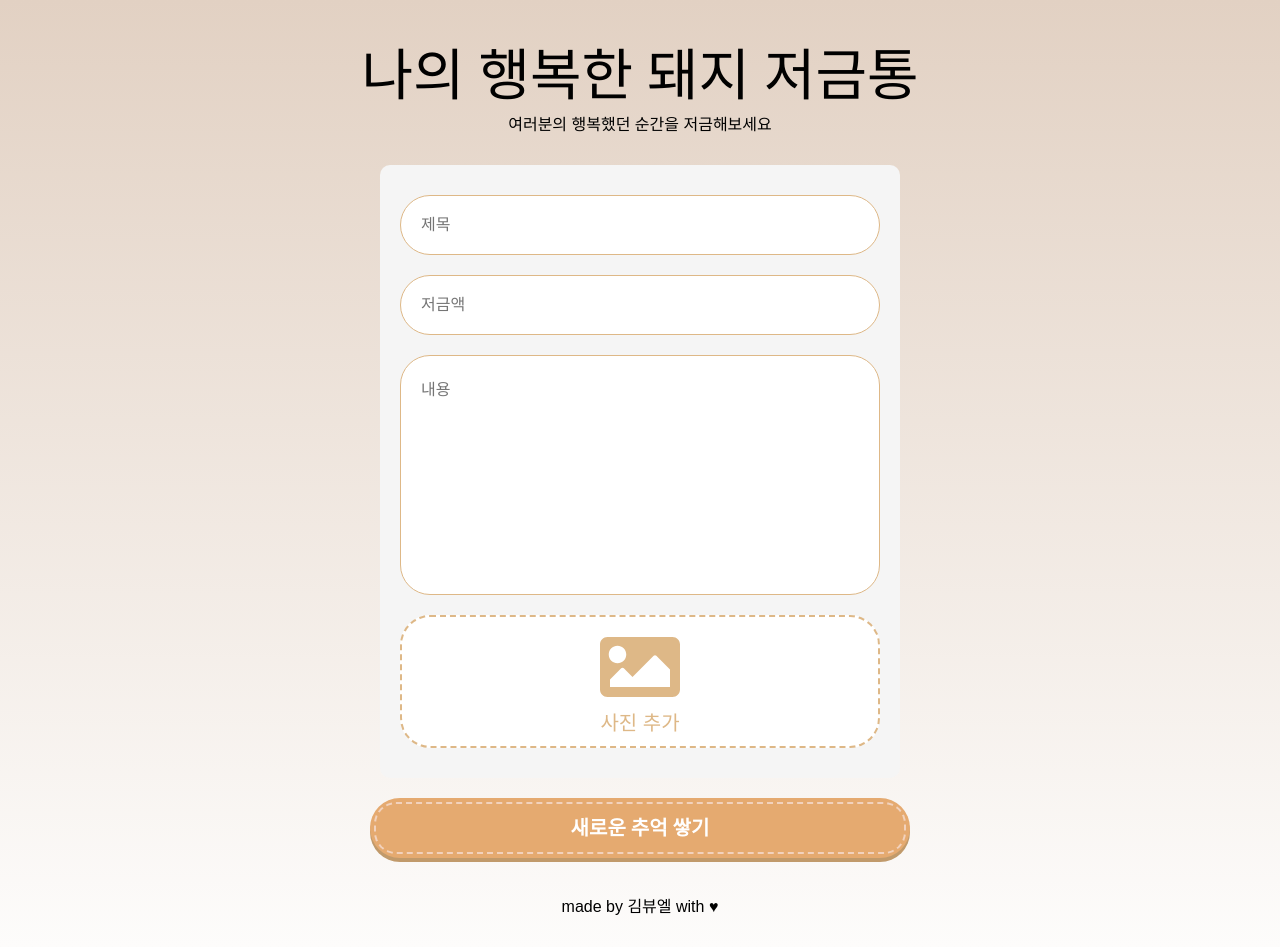
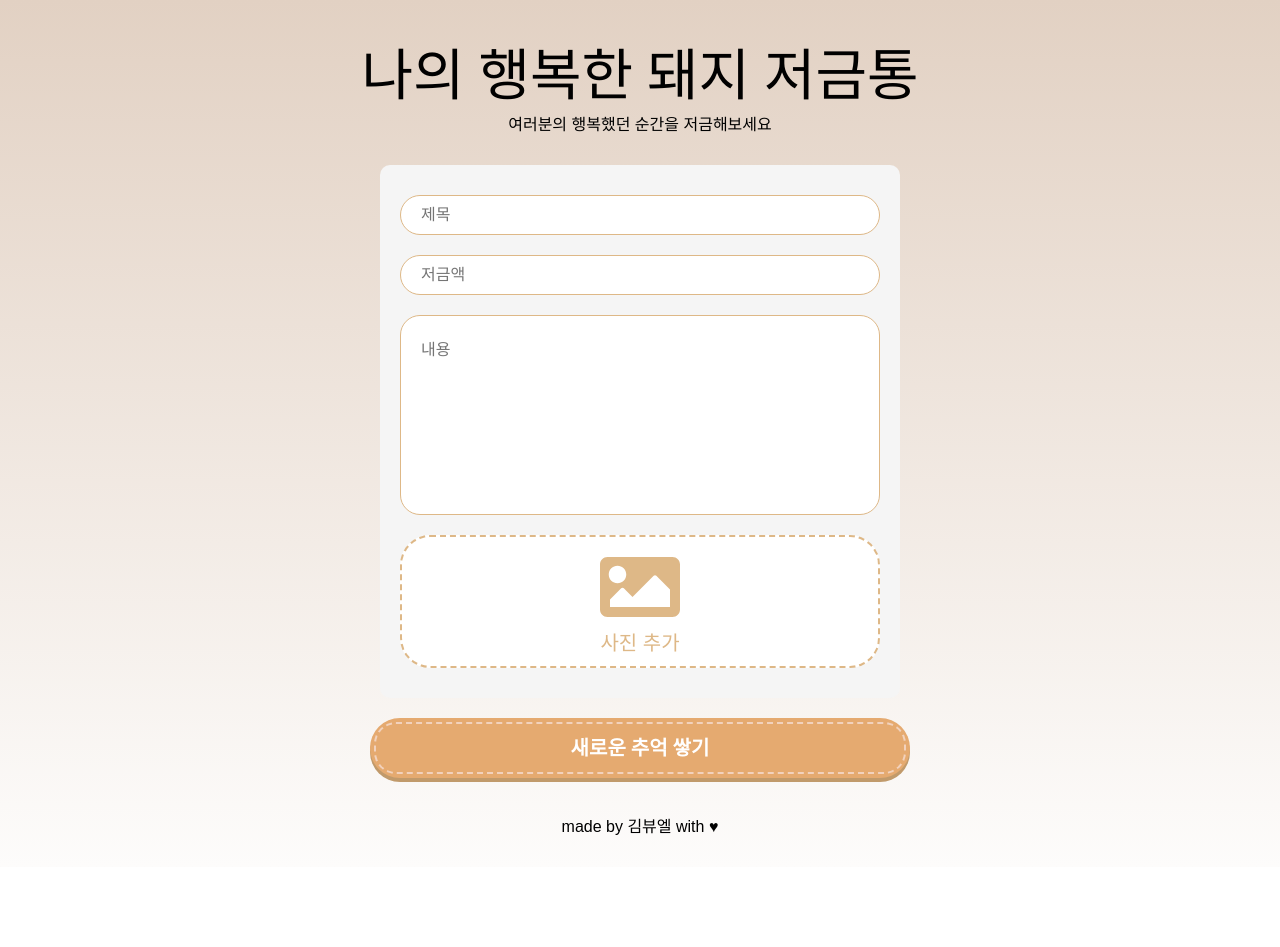
Before and after one commit to happy-piggy-bank/happy-piggy-bank-web-old, a React (Create React App) app: page /create in a window 1280 px wide. After the commit the page ends 867 px from the top, so only its background shows below. Built offline with nearby package versions, Linux system fonts and the light colour scheme; a web font is replaced by a local one.

Commit message:
Input css 수정

```diff
--- a/src/css/common/inputBar.css
+++ b/src/css/common/inputBar.css
@@ -2,7 +2,7 @@
   display: flex;
   flex-direction: row;
   width: 100%;
-    height: 7.5vh;
+  height: 40px;
   margin-top: 10px;
   margin-bottom: 10px;
 }
@@ -10,7 +10,7 @@
 .inputBarInputArea {
   width: 100%;
   border-radius: 30px;
-    border: #DEB887 solid 1px;
+  border: #deb887 solid 1px;
   padding-left: 20px;
   padding-right: 20px;
   font-family: NanumBarunpen, sans-serif;
@@ -18,9 +18,9 @@
 }
 
 .inputBarInputArea:hover {
-    border-color: #A0522D;
+  border-color: #a0522d;
 }
 
 .inputBarInputArea:focus {
-    outline-color: #A0522D;
+  outline-color: #a0522d;
 }
--- a/src/css/common/inputText.css
+++ b/src/css/common/inputText.css
@@ -2,15 +2,15 @@
   display: flex;
   flex-direction: row;
   width: 100%;
-    height: 30vh;
+  height: 200px;
   margin-top: 10px;
   margin-bottom: 10px;
 }
 
 .inputTextInputArea {
   width: 100%;
-    border-radius: 30px;
-    border: #DEB887 solid 1px;
+  border-radius: 20px;
+  border: #deb887 solid 1px;
   padding: 20px;
   font-family: NanumBarunpen, sans-serif;
   font-size: 2vh;
@@ -18,9 +18,9 @@
 }
 
 .inputTextInputArea:hover {
-    border-color: #A0522D;
+  border-color: #a0522d;
 }
 
 .inputTextInputArea:focus {
-    outline-color: #A0522D;
+  outline-color: #a0522d;
 }
```
Lines whose indentation alone changed are shown as unchanged.
